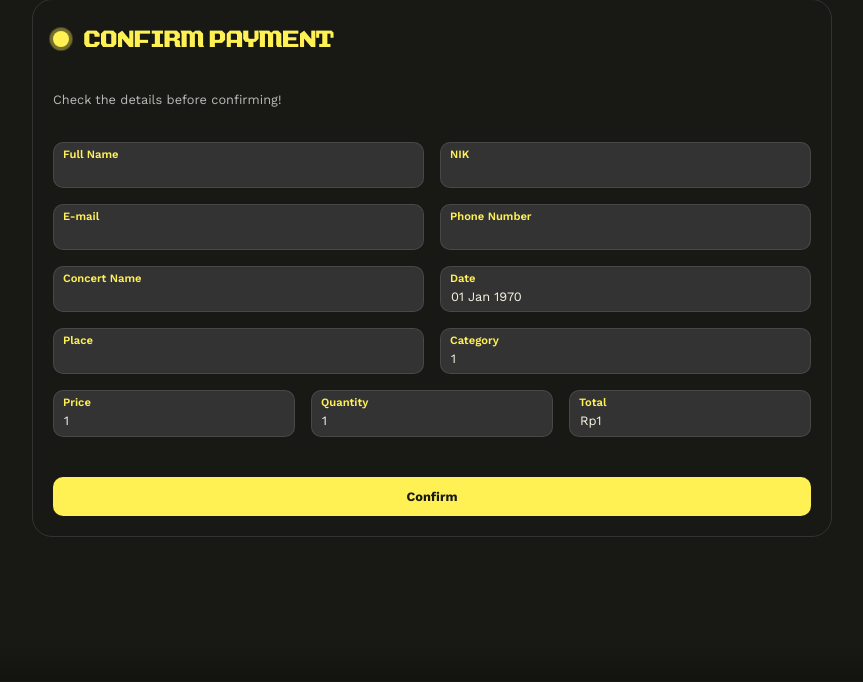
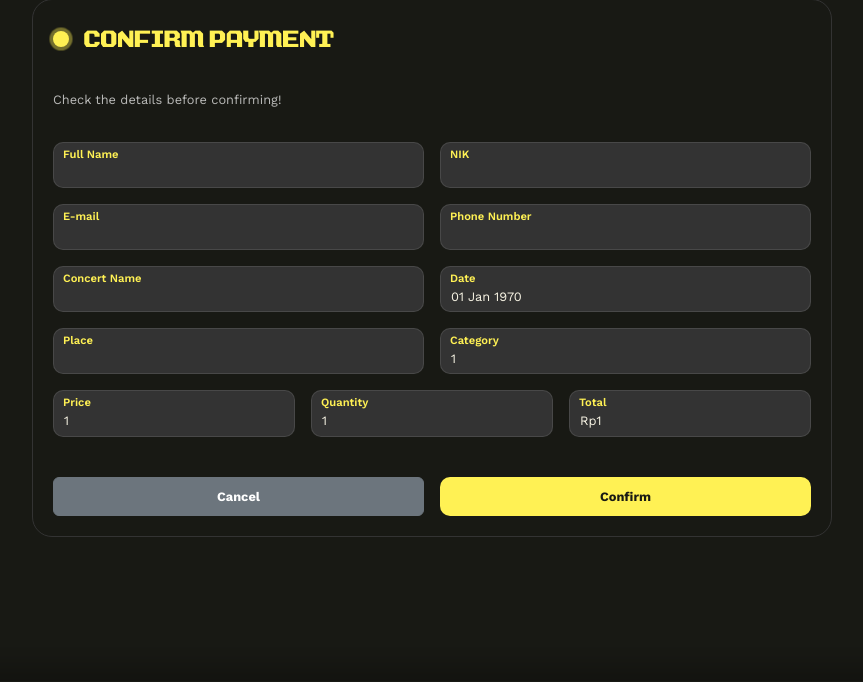
Before and after one commit to elizabethceline/project_imk, a PHP site: page /confirm.php in a window 1280 px wide. Shown: the part 145-827 px from the top of the page, without its empty margins (208-1071 px from the left). Run offline with PHP 8.4, Linux system fonts and the light colour scheme; the visitor is signed in with stand-in values (Sample User, id 1); data that the repository does not hold is empty; some libraries are stand-ins or nearby versions.

Commit message:
feat: btn cancel

```diff
--- a/confirm.php
+++ b/confirm.php
@@ -114,7 +114,10 @@ $konser = $stmt->fetch();
                     </label>
                 </div>
 
-                <button class="submit text-para2 mt-4"><b>Confirm</b></button>
+                <div class="flex">
+                    <button class="btn btn-secondary btn-confirm text-para2 mt-4 w-50"><b>Cancel</b></button>
+                    <button class="btn-confirm submit text-para2 mt-lg-4 w-50"><b>Confirm</b></button>
+                </div>
             </form>
         </div>
 
```
